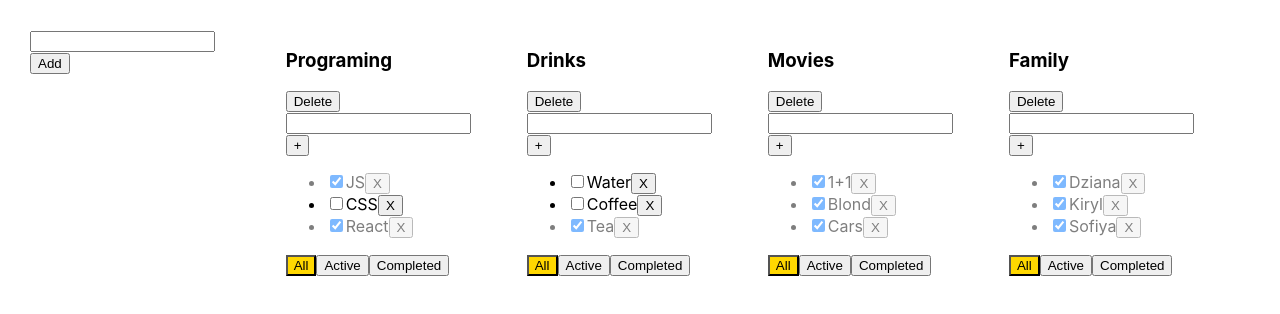
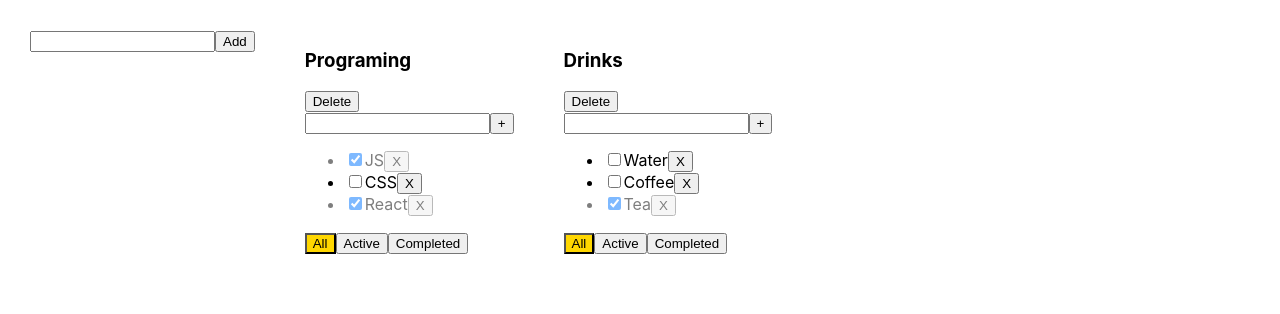
Before and after one commit to DianaBabiak/todolist, a React (Vite) app: page / in a window 1280 px wide. Shown: the top 314 px of the page. Built offline with nearby package versions, Linux system fonts and the light colour scheme.

Commit message:
use associative array

```diff
--- a/src/App.tsx
+++ b/src/App.tsx
@@ -2,121 +2,117 @@
 import './App.css';
 import {Todolist} from "./components/todolist/Todolist.tsx";
 import {useState} from "react";
-import {TodolistType} from "./propsType.ts";
+import {TodolistType, TodoTasksType} from "./propsType.ts";
 import {AddField} from "./components/addField/AddField.tsx";
 
 function App() {
-    const [data, setData] = useState<TodolistType[]>([
+
+    const idTodoOne = v1()
+    const idTodoTwo = v1()
+
+    const [todo, setTodo] = useState<TodolistType[]>([
         {
             title: 'Programing',
-            id: v1(),
-            items: [
-                {id: v1(), label: 'JS', checked: true}, {id: v1(), label: 'CSS', checked: false},
-                {id: v1(), label: 'React', checked: true}
-            ]
+            id: idTodoOne
         },
         {
             title: 'Drinks',
-            id: v1(),
-            items: [
+            id: idTodoTwo
+        }])
+
+    const [tasks, setTasks] = useState<TodoTasksType>({
+        [idTodoOne]: [
+            {id: v1(), label: 'JS', checked: true},
+            {id: v1(), label: 'CSS', checked: false},
+            {id: v1(), label: 'React', checked: true}
+        ],
+        [idTodoTwo]: [
             {id: v1(), label: 'Water', checked: false},
             {id: v1(), label: 'Coffee', checked: false},
             {id: v1(), label: 'Tea', checked: true}
         ]
-        },
-        {
-            title: 'Movies',
-            id: v1(),
-            items: [
-                {id: v1(), label: '1+1', checked: true},
-                {id: v1(), label: 'Blond', checked: true},
-                {id: v1(), label: 'Cars', checked: true}
-            ]
-        },
-        {
-            title: 'Family',
-            id: v1(),
-            items: [
-                {id: v1(), label: 'Dziana', checked: true},
-                {id: v1(), label: 'Kiryl', checked: true},
-                {id: v1(), label: 'Sofiya', checked: true}
-            ]
-        }])
+
+
+    })
 
     const handlerDeleteTodolist = (idTodo: string) => {
-        const updatedData = data.filter(todo => todo.id !== idTodo)
-        setData(updatedData)
+        const updatedTodo = todo.filter(todoItem => todoItem.id !== idTodo);
+        setTodo(updatedTodo);
+
+        const updatedTasks = { ...tasks };
+        delete updatedTasks[idTodo];
+
+        setTasks(updatedTasks);
     }
 
-    const handlerDeleteTodoItem = (idTodo: string, idItem: string) => {
-        const updatedData = data.map((todo) => {
-            if (todo.id === idTodo) {
-                todo.items = todo.items.filter(item => item.id !== idItem);
-            }
-            return todo
-        })
-        setData(updatedData)
+    const handlerDeleteTodoTask = (idTodo: string, idTask: string) => {
+        const updatedTasks = { ...tasks };
+        const needTasks = updatedTasks[idTodo];
+            updatedTasks[idTodo] = needTasks.filter((item) => item.id !== idTask);
+
+            setTasks(updatedTasks);
 
     }
 
+
+
     const handlerAddTodo = (newTitle: string) => {
+        const newIdTodo = v1()
         const newTodo = {
             title: newTitle,
-            id: v1(),
-            items: []
+            id: newIdTodo
         }
-        const updatedData = [...data, newTodo]
-        setData(updatedData)
+        const updatedTodo = [...todo, newTodo]
+        setTodo(updatedTodo)
+
+        const updateTasks = {
+            ...tasks,
+            [newIdTodo]:[]
+        }
+        setTasks(updateTasks)
     }
 
-    const handlerAddTodoItem = (idTodo: string, newTitle: string) => {
-        const updatedData = data.map((todo) => {
-            if (todo.id === idTodo) {
-                const newItem = {
+    const handlerAddTodoTask = (idTodo: string, newTitle: string) => {
+        const newTask = {
             id: v1(),
             label: newTitle,
             checked: false
         };
-                return {
-                    ...todo,
-                    items: [...todo.items, newItem]
-                };
+        const updatedTasks = { ...tasks };
+        const todoTasks = updatedTasks[idTodo];
+        updatedTasks[idTodo] = [...todoTasks, newTask];
+
+        setTasks(updatedTasks);
     }
-            return todo
-        });
-        setData(updatedData);
-    };
 
-    const onChangeCheckedHandler = (idTodo: string, idItem: string) => {
-        const updatedData = data.map((todo) => {
-                if (idTodo === todo.id) {
-                    const item = todo.items.find(item => item.id === idItem)
-                    if (item) {
-                        item.checked = !item.checked
+
+
+    const onChangeCheckedHandler = (idTodo: string, idTask: string) => {
+       const updatedTasks = {...tasks}
+        const todoTasks = updatedTasks[idTodo];
+        const copyTasks = [...todoTasks]
+        const task = copyTasks.find((task)=>idTask===task.id)
+        if (task){
+            task.checked = !task.checked
         }
-                    return {...todo, items: [...todo.items]}
 
-                }
-                return todo
-            }
-        )
-        setData(updatedData)
-
+        updatedTasks[idTodo] = copyTasks;
+        setTasks(updatedTasks);
 
     }
 
     return (
         <div className="App">
             <AddField handlerAdd={handlerAddTodo} label={'Add'}/>
-            {data.map((todo) => {
+            {todo.map((todo) => {
                 return (
                     <Todolist key={todo.id}
                               title={todo.title}
                               id={todo.id}
-                              items={todo.items}
-                              handlerDeleteTodoItem={handlerDeleteTodoItem}
+                              tasks={tasks[todo.id]}
+                              handlerAddTodoTask={handlerAddTodoTask}
                               handlerDeleteTodolist={handlerDeleteTodolist}
-                              handlerAddTodoItem={handlerAddTodoItem}
+                              handlerDeleteTodoTask={handlerDeleteTodoTask}
                               onChangeCheckedHandler={onChangeCheckedHandler}/>
                 )
             })}
--- a/src/components/todoItem/TodoItem.tsx
+++ b/src/components/todoTask/TodoTask.tsx
@@ -1,15 +1,15 @@
-import {TodoItemType} from "../../propsType.ts";
+import {TodoTaskType} from "../../propsType.ts";
 import '../../App.css'
 
 
 
-interface TodoItemProps extends TodoItemType {
-    handlerDeleteTodoItem: (idItem: string) => void
+interface TodoItemProps extends TodoTaskType {
+    handlerDeleteTodoTask: (idTask: string) => void
     onChangeCheckedHandler:(idItem: string) => void
 
 }
 
-export const TodoItem = ({label, id, checked, handlerDeleteTodoItem, onChangeCheckedHandler}: TodoItemProps) => {
+export const TodoTask = ({label, id, checked, handlerDeleteTodoTask, onChangeCheckedHandler}: TodoItemProps) => {
     const onChangeChecked=()=>{
         onChangeCheckedHandler(id)
     }
@@ -19,7 +19,9 @@
         <li className={checked ? 'isDone': ''}>
             <input type="checkbox" checked={checked} onChange={onChangeChecked} />
             <span >{label}</span>
-            <button onClick={() => handlerDeleteTodoItem(id)}>X</button>
+            <button onClick={() => handlerDeleteTodoTask(id)}>X</button>
+
+
         </li>
     )
 
--- a/src/components/todolist/Todolist.tsx
+++ b/src/components/todolist/Todolist.tsx
@@ -1,15 +1,16 @@
-import {TodoItemStatus, TodolistType} from "../../propsType.ts";
-import {TodoItem} from "../todoItem/TodoItem.tsx";
+import {TodoItemStatus, TodolistType, TodoTaskType} from "../../propsType.ts";
+import {TodoTask} from "../todoTask/TodoTask.tsx";
 import {useState} from "react";
-import {clsx} from 'clsx';
+import clsx from 'clsx';
 import styles from './Todolist.module.scss'
 import {AddField} from "../addField/AddField.tsx";
 
 
 interface TodoListProps extends TodolistType {
+    tasks:TodoTaskType[]
     handlerDeleteTodolist: (idTodo: string) => void
-    handlerDeleteTodoItem: (idTodo: string, idItem: string) => void
-    handlerAddTodoItem: (idTodo: string, newTitle: string) => void
+    handlerDeleteTodoTask: (idTodo: string, idTask: string) => void
+    handlerAddTodoTask: (idTodo: string, newTitle: string) => void
     onChangeCheckedHandler: (idTodo: string, newTitle: string) => void
 
 }
@@ -18,14 +19,14 @@
 export const Todolist = ({
                              title,
                              id,
-                             items,
+                             tasks,
                              handlerDeleteTodolist,
-                             handlerDeleteTodoItem,
-                             handlerAddTodoItem,
+                             handlerDeleteTodoTask,
+                             handlerAddTodoTask,
                              onChangeCheckedHandler
                          }: TodoListProps) => {
     const [status, setStatus] = useState(TodoItemStatus.All)
-    const filterItems = items.filter((item) => {
+    const filterTasks = tasks.filter((item) => {
         if (status === TodoItemStatus.All) {
             return item
         }
@@ -36,40 +37,40 @@
     })
 
 
-    const onDeleteTodoItem = (idItem: string) => {
-        handlerDeleteTodoItem(id, idItem)
+    const onDeleteTodoTask = (idTask: string) => {
+        handlerDeleteTodoTask(id, idTask)
     }
 
     const onAddTodoItem = (newTitle: string) => {
-        handlerAddTodoItem(id, newTitle)
+        handlerAddTodoTask(id, newTitle)
     }
 
-const onChangeChecked = (idItem:string)=>{
-    onChangeCheckedHandler(id, idItem)
-}
+    const onChangeChecked = (idItem: string) => {
+        onChangeCheckedHandler(id, idItem)
+    }
 
-const onClickFilterButtonHandler = (activeStatus:TodoItemStatus)=>{
-    setStatus(activeStatus)
+    const onClickFilterButtonHandler = (activeStatus: TodoItemStatus) => {
+        setStatus(activeStatus)
 
 
-}
+    }
     return (
         <div>
             <h3>{title}</h3>
             <button onClick={() => handlerDeleteTodolist(id)}>Delete</button>
             <AddField handlerAdd={onAddTodoItem} label={'+'}/>
             <ul>
-                {filterItems.map((item) => {
+                {filterTasks.length ? filterTasks.map((item) => {
                     return (
-                        <TodoItem key={item.id}
+                        <TodoTask key={item.id}
                                   label={item.label}
                                   checked={item.checked}
                                   id={item.id}
-                                  handlerDeleteTodoItem={onDeleteTodoItem}
+                                  handlerDeleteTodoTask={onDeleteTodoTask}
                                   onChangeCheckedHandler={onChangeChecked}
                         />
                     )
-                })}
+                }) : <p> Your tasks are empty </p>}
 
             </ul>
             <div>
--- a/src/propsType.ts
+++ b/src/propsType.ts
@@ -1,14 +1,16 @@
-export interface TodoItemType {
+export interface TodoTaskType {
     id: string
     label: string
     checked: boolean
 
 }
 
+export type TodoTasksType = Record<string, TodoTaskType[]>
+
+
 export interface TodolistType {
     title: string
     id: string
-    items: TodoItemType []
 
 }
 
```
Lines whose indentation alone changed are shown as unchanged.
